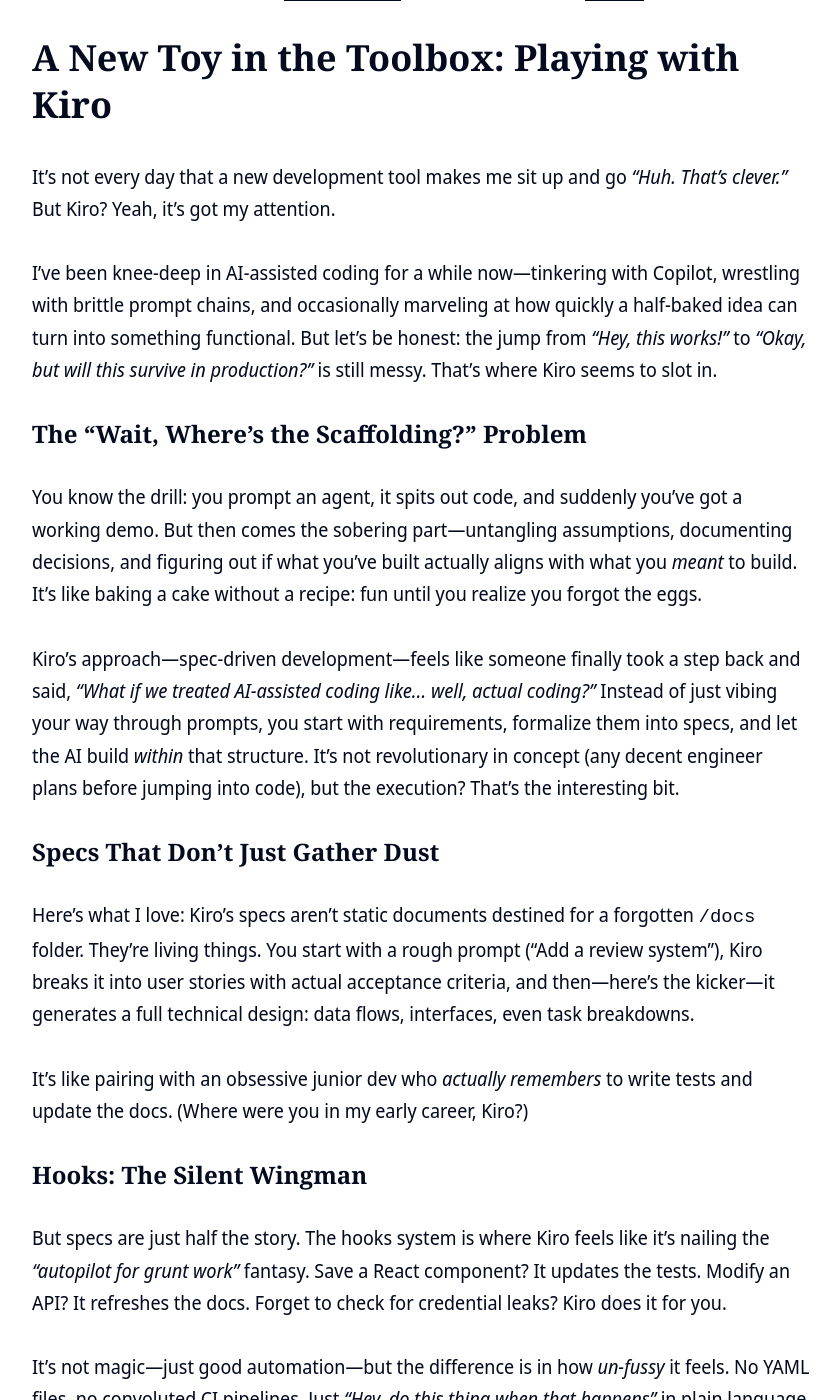
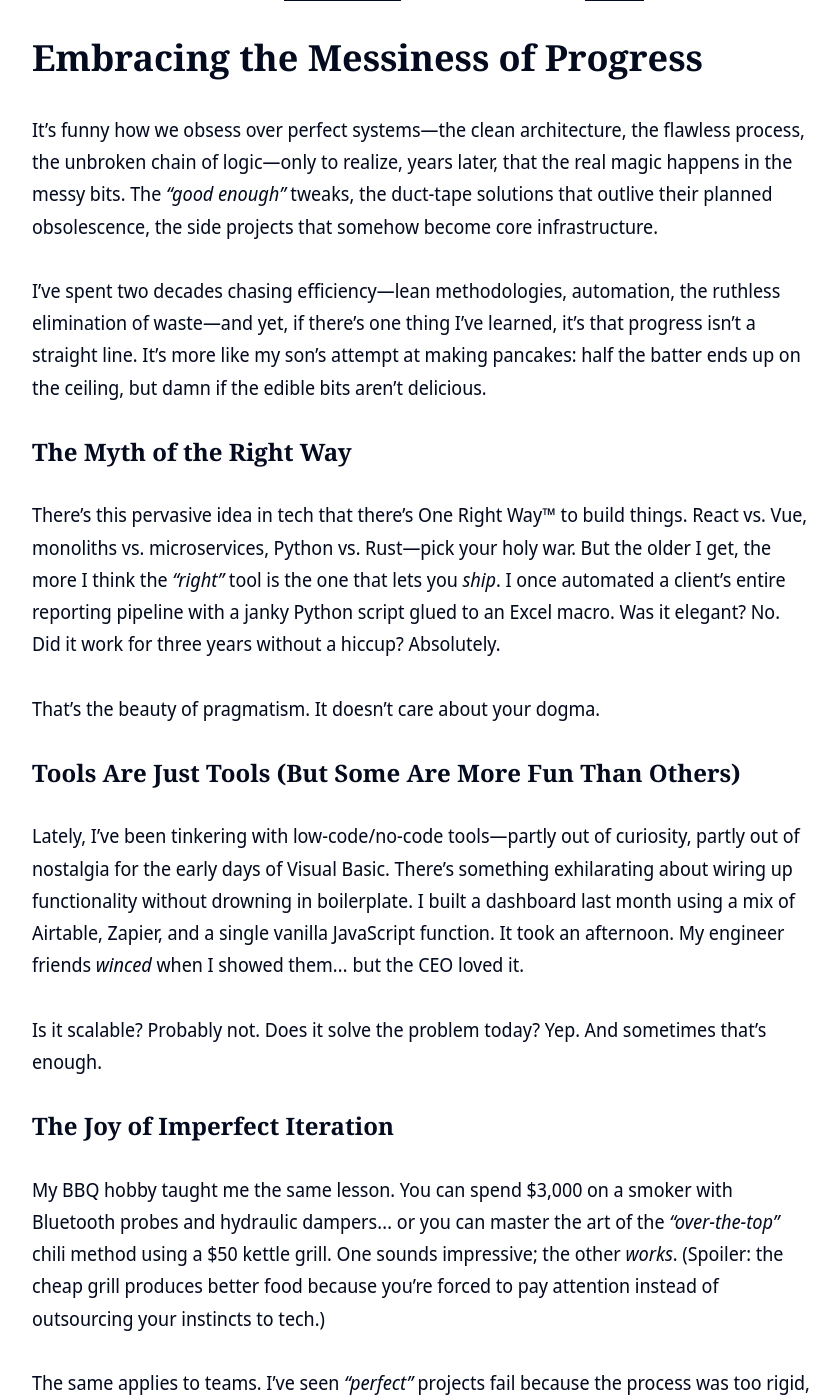
Before and after one commit to clintjb/clintjb.github.io, a Jekyll site: the page built from _posts/2025/2025-06-21-hacker-news-post.md, in a window 1280 px wide and 1400 px high, scrolled down 1066 px. Shown: the whole window, without its empty margins (218-1058 px from the left). Built offline with Jekyll 4.4.1, drawn with Linux system fonts in a browser that asks for light colours; nearby versions of some CDN libraries; some of the changed text lies outside the part shown.

Commit message:
Updated Weekly Post

```diff
--- a/_posts/2025/2025-06-21-hacker-news-post.md
+++ b/_posts/2025/2025-06-21-hacker-news-post.md
@@ -13,36 +13,33 @@ image: '/images/posts/2025/weekly.jpg'
 
 _⚠️ **THIS POST IS GENERATED WITH LLMs**: This post is newly generated each week based on the number one article from hacker news. It takes the tone of my writing style, takes the topic from Hacker News - throws in some LLM magic and generates this post. Please be aware I don't read what gets generated here - it means I may agree, I may not - its a crap shoot - its not meant to be an opinion piece but merely [an experiment](https://github.com/clintjb/Weekly-Post) with the services from [LLMAPI](https://docs.llmapi.com/quickstart#available-models)_
 
-# A New Toy in the Toolbox: Playing with Kiro
+# Embracing the Messiness of Progress
 
-It’s not every day that a new development tool makes me sit up and go *"Huh. That’s clever."* But Kiro? Yeah, it’s got my attention.
+It’s funny how we obsess over perfect systems—the clean architecture, the flawless process, the unbroken chain of logic—only to realize, years later, that the real magic happens in the messy bits. The *"good enough"* tweaks, the duct-tape solutions that outlive their planned obsolescence, the side projects that somehow become core infrastructure.
 
-I’ve been knee-deep in AI-assisted coding for a while now—tinkering with Copilot, wrestling with brittle prompt chains, and occasionally marveling at how quickly a half-baked idea can turn into something functional. But let’s be honest: the jump from *"Hey, this works!"* to *"Okay, but will this survive in production?"* is still messy. That’s where Kiro seems to slot in.
+I’ve spent two decades chasing efficiency—lean methodologies, automation, the ruthless elimination of waste—and yet, if there’s one thing I’ve learned, it’s that progress isn’t a straight line. It’s more like my son’s attempt at making pancakes: half the batter ends up on the ceiling, but damn if the edible bits aren’t delicious.
 
-### The "Wait, Where’s the Scaffolding?" Problem
+### The Myth of the Right Way
+There’s this pervasive idea in tech that there’s One Right Way™ to build things. React vs. Vue, monoliths vs. microservices, Python vs. Rust—pick your holy war. But the older I get, the more I think the *"right"* tool is the one that lets you *ship*. I once automated a client’s entire reporting pipeline with a janky Python script glued to an Excel macro. Was it elegant? No. Did it work for three years without a hiccup? Absolutely.
 
-You know the drill: you prompt an agent, it spits out code, and suddenly you’ve got a working demo. But then comes the sobering part—untangling assumptions, documenting decisions, and figuring out if what you’ve built actually aligns with what you *meant* to build. It’s like baking a cake without a recipe: fun until you realize you forgot the eggs.
+That’s the beauty of pragmatism. It doesn’t care about your dogma.
 
-Kiro’s approach—spec-driven development—feels like someone finally took a step back and said, *"What if we treated AI-assisted coding like… well, actual coding?"* Instead of just vibing your way through prompts, you start with requirements, formalize them into specs, and let the AI build *within* that structure. It’s not revolutionary in concept (any decent engineer plans before jumping into code), but the execution? That’s the interesting bit.
+### Tools Are Just Tools (But Some Are More Fun Than Others)
+Lately, I’ve been tinkering with low-code/no-code tools—partly out of curiosity, partly out of nostalgia for the early days of Visual Basic. There’s something exhilarating about wiring up functionality without drowning in boilerplate. I built a dashboard last month using a mix of Airtable, Zapier, and a single vanilla JavaScript function. It took an afternoon. My engineer friends *winced* when I showed them… but the CEO loved it.
 
-### Specs That Don’t Just Gather Dust
+Is it scalable? Probably not. Does it solve the problem today? Yep. And sometimes that’s enough.
 
-Here’s what I love: Kiro’s specs aren’t static documents destined for a forgotten `/docs` folder. They’re living things. You start with a rough prompt ("Add a review system"), Kiro breaks it into user stories with actual acceptance criteria, and then—here’s the kicker—it generates a full technical design: data flows, interfaces, even task breakdowns.
+### The Joy of Imperfect Iteration
+My BBQ hobby taught me the same lesson. You can spend $3,000 on a smoker with Bluetooth probes and hydraulic dampers… or you can master the art of the *"over-the-top"* chili method using a $50 kettle grill. One sounds impressive; the other *works*. (Spoiler: the cheap grill produces better food because you’re forced to pay attention instead of outsourcing your instincts to tech.)
 
-It’s like pairing with an obsessive junior dev who *actually remembers* to write tests and update the docs. (Where were you in my early career, Kiro?)
+The same applies to teams. I’ve seen *"perfect"* projects fail because the process was too rigid, and *"chaotic"* ones thrive because they left room for on-the-fly reinvention. The best engineers I know aren’t the ones who write flawless code—they’re the ones who know when *not* to over-engineer.
 
-### Hooks: The Silent Wingman
+### The Takeaway? Stay Playful
+So here’s my entirely unscientific formula for making things that last:
+1. Start before you’re ready.
+2. Optimize for *"functional today"* over *"perfect tomorrow."*
+3. Leave room for serendipity (and duct tape).
 
-But specs are just half the story. The hooks system is where Kiro feels like it’s nailing the *"autopilot for grunt work"* fantasy. Save a React component? It updates the tests. Modify an API? It refreshes the docs. Forget to check for credential leaks? Kiro does it for you.
+And if all else fails? Pour a whisky, throw on a football game, and remember: most of the world’s infrastructure runs on something someone built as a *"temporary solution."*
 
-It’s not magic—just good automation—but the difference is in how *un-fussy* it feels. No YAML files, no convoluted CI pipelines. Just *"Hey, do this thing when that happens"* in plain language.
-
-### The Bigger Picture
-
-Tools like this make me optimistic. Not because they’ll replace developers, but because they might finally bridge the gap between *"move fast"* and *"don’t break things."* The real test? Whether teams using Kiro end up with fewer *"Wait, why did we do it this way?"* moments six months later.
-
-Anyway, I’m currently elbow-deep in their tutorial, seeing how it handles a weekend project I’ve been procrastinating on. So far? Less *"AI weirdness,"* more *"Oh, this just makes sense."* And in the world of dev tools, that’s a rare win.
-
-If you’ve tried it, let me know—I’m curious how it holds up under real-world chaos. And if you haven’t? Well, might be worth a lazy Sunday download. Worst case, you’ll at least get a chuckle out of watching an AI generate a Mermaid diagram for you.
-
-Now, back to my over-engineered BBQ recipe spreadsheet... because some habits die hard. 🍖
+Now, if you’ll excuse me, I have a Raspberry Pi and a packet of sausages calling my name. Let’s see what beautiful disaster we can cook up today. 🍖
```
Also changed, not shown: images/posts/2025/weekly.jpg.
